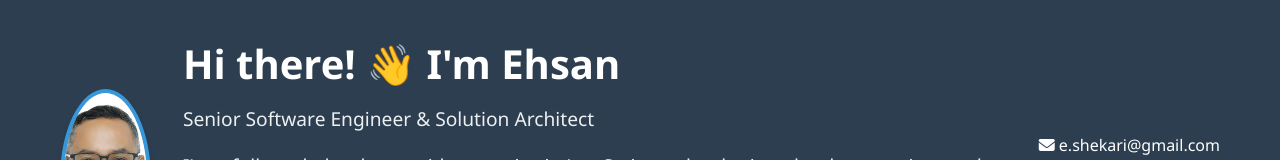
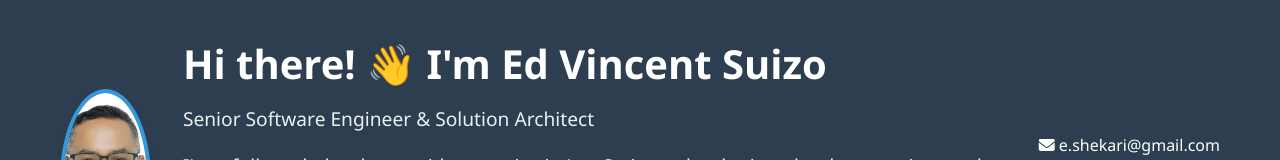
Before and after one commit to dobigoth/aws-tf-gha-projects-personal-website, a plain HTML site: page index.html in a window 1280 px wide. Shown: the top 160 px of the page. Drawn offline with Linux system fonts and the light colour scheme.

```diff
--- a/index.html
+++ b/index.html
@@ -16,7 +16,7 @@
                         <img src="images/profile.jpg" alt="Dobigoth Profile Picture" class="profile-img">
                     </div>
                     <div class="intro-text">
-                        <h1>Hi there! 👋 I'm Ehsan</h1>
+                        <h1>Hi there! 👋 I'm Ed Vincent Suizo</h1>
                         <p>Senior Software Engineer & Solution Architect</p>
                         <p>I'm a full-stack developer with expertise in JavaScript technologies, cloud computing, and team leadership. I'm passionate about building scalable solutions and sharing knowledge through teaching.</p>
                         <a href="#" class="btn">Download my CV</a>
```
Also changed, not shown: 5 other files.
